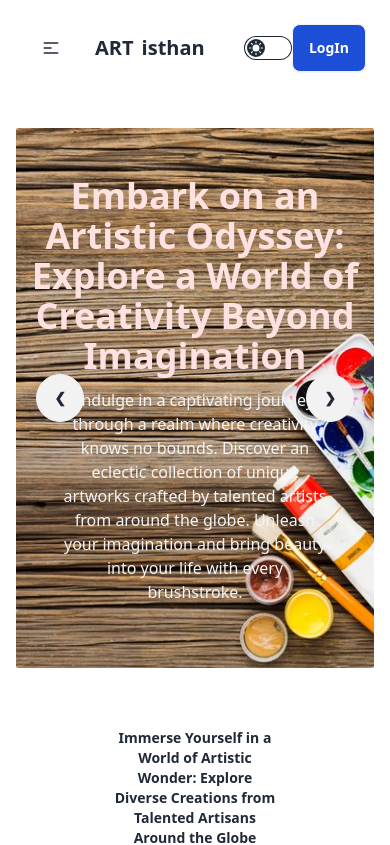
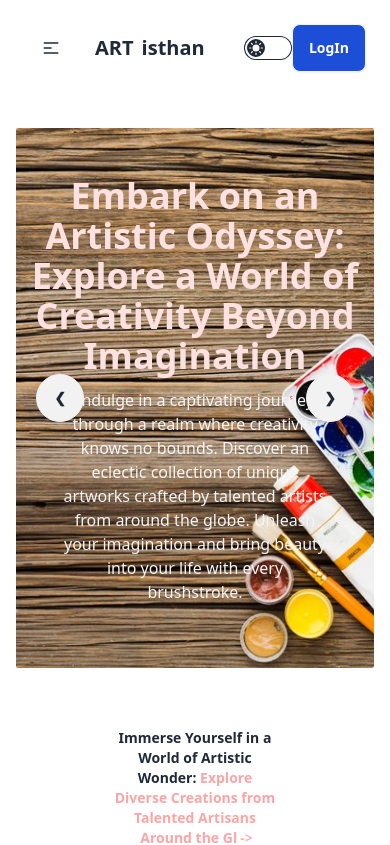
Before and after one commit to Afnansayed/Artisthan-client, a React (Vite) app: page / in a window 390 px wide. Shown: the top 845 px of the page. Built offline with nearby package versions, Linux system fonts and the light colour scheme; no server answers.

Commit message:
resct simple typewriter

```diff
--- a/package.json
+++ b/package.json
@@ -19,7 +19,9 @@
     "react-icons": "^5.1.0",
     "react-loader-spinner": "^6.1.6",
     "react-router-dom": "^6.23.0",
+    "react-simple-typewriter": "^5.0.1",
     "react-toastify": "^10.0.5",
+    "react-tooltip": "^5.26.4",
     "sort-by": "^1.2.0",
     "sweetalert2": "^11.10.8"
   },
--- a/src/components/CraftItems/CraftItems.jsx
+++ b/src/components/CraftItems/CraftItems.jsx
@@ -1,25 +1,42 @@
 import { useEffect, useState } from "react";
 import CraftMap from "./CraftMap";
-
+import { Typewriter } from 'react-simple-typewriter'
 
 const CraftItems = () => {
-    const [allArt,setAllArt] = useState([]);
-    const [showAll,setShowAll] = useState(false);
-    useEffect(()=> {
+    const [allArt, setAllArt] = useState([]);
+    const [showAll, setShowAll] = useState(false);
+    useEffect(() => {
         fetch('https://assignment-ten-server-rouge.vercel.app/allArt')
             .then(res => res.json())
             .then(data => setAllArt(data))
-    },[])
+    }, [])
     // console.log(allArt)
-    const handleShow = ()  => {
+    const handleShow = () => {
         setShowAll(!showAll)
         console.log(showAll)
     }
 
+    // const {text} = useTypewriter({
+    //     words:['Explore Diverse Creations from Talented Artisans Around the Globe','content is coming'],
+    //     loop:true,
+    //     typeSpeed: 120,
+    //     deleteSpeed: 80
+    // })
+
+
     return (
         <div>
             <div className="rounded-xl mb-6 p-3">
-                  <h2 className="text-sm lg:text-3xl font-semibold w-1/2 text-center mx-auto">Immerse Yourself in a World of Artistic Wonder: Explore Diverse Creations from Talented Artisans Around the Globe</h2>
+                <h2 className="text-sm lg:text-3xl font-semibold w-1/2 text-center mx-auto">Immerse Yourself in a World of Artistic Wonder: <span className="font-semibold text-red-300 font-sans"><Typewriter
+                    words={['Explore Diverse Creations from Talented Artisans Around the Globe', 'Discover a kaleidoscope of artistry woven together by masterful hands and boundless imagination.', 'Embark on a journey through the rich tapestry of global craftsmanship, where every piece tells a unique story of creativity and passion.', ]}
+                    loop={2}
+                    cursor
+                    cursorStyle='->'
+                    typeSpeed={70}
+                    deleteSpeed={40}
+                    delaySpeed={1000}
+
+                /></span>  </h2>
             </div>
             <div className="grid grid-cols-1 md:grid-cols-2 lg:grid-cols-3 gap-5">
                 {showAll ?
@@ -27,7 +44,7 @@ const CraftItems = () => {
                         key={art._id}
                         art={art}
                     ></CraftMap>)
-                : allArt.slice(0,9).map(art => <CraftMap
+                    : allArt.slice(0, 9).map(art => <CraftMap
                         key={art._id}
                         art={art}
                     ></CraftMap>)
@@ -35,7 +52,7 @@ const CraftItems = () => {
 
             </div>
             {
-                showAll ? '': <div className="flex justify-center mt-7 ">
+                showAll ? '' : <div className="flex justify-center mt-7 ">
                     <button onClick={handleShow} className="btn shadow-xl bg-blue-800 text-[#ffffff] hover:bg-sky-500">Show All</button>
                 </div>
             }
--- a/src/components/NavBar/NavBar.jsx
+++ b/src/components/NavBar/NavBar.jsx
@@ -1,8 +1,8 @@
 import { useContext, useEffect, useState } from "react";
 import { Link, NavLink } from "react-router-dom";
 import { AuthContext } from "../../Providers/Provider";
-
-
+import 'react-tooltip/dist/react-tooltip.css'
+import { Tooltip as ReactTooltip } from 'react-tooltip'
 const NavBar = () => {
     const { user, logOut } = useContext(AuthContext);
     const [theme,setTheme] = useState(() => {
@@ -76,8 +76,17 @@ const NavBar = () => {
                     </label>
                 </div>
                 {user &&
-                    <div className="avatar tooltip tooltip-bottom" data-tip={user?.displayName
-                    }>
+                    <div id="first" className="avatar tooltip tooltip-bottom"
+                    // data-tip={user?.displayName
+                    // }
+                    >
+                          <ReactTooltip
+                          anchorId='first'
+                          place="top"
+                          content={user?.displayName}
+                          >
+                          </ReactTooltip>
+
                         <div className="w-12 rounded-full">
                             <img src={user?.photoURL} />
                         </div>
```
Also changed, not shown: 1 other file (tests, documents, lock files or other folders). Lines whose indentation alone changed are shown as unchanged.
